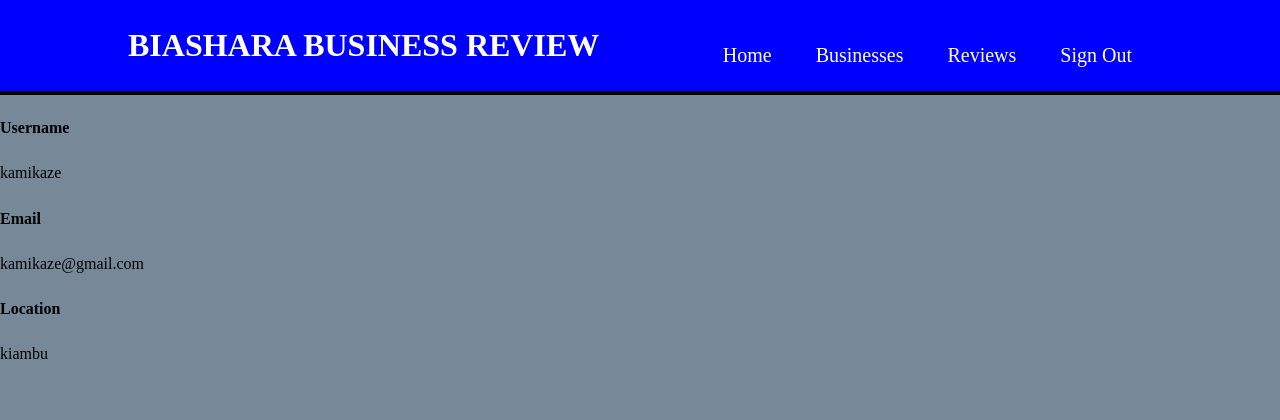
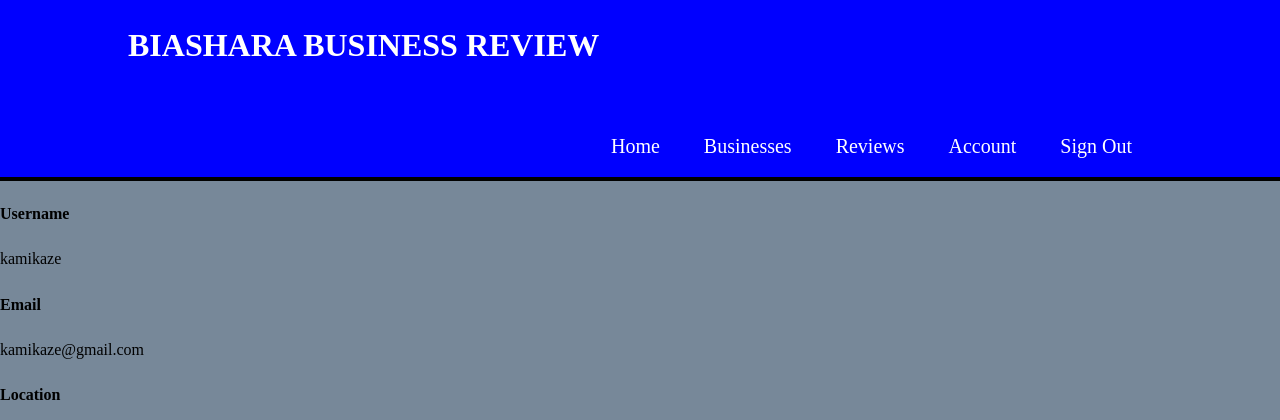
Before and after one commit to CaptainMumo/biashara_business_review, a Flask app: page /account in a window 1280 px wide. Shown: the top 420 px of the page. Run offline with Flask 2, Linux system fonts and the light colour scheme; a user stored in the database is signed in.

Commit message:
add link to account

```diff
--- a/flaskapp/templates/layout.html
+++ b/flaskapp/templates/layout.html
@@ -20,6 +20,7 @@
                     <li><a href="business.html">Businesses</a></li>
                     <li><a href="review.html">Reviews</a></li>
                     {% if current_user.is_authenticated %}
+                        <li><a href="{{ url_for('account') }}">Account</a></li>
                         <li><a href="{{ url_for('signout') }}">Sign Out</a></li>
                     {% else %}
                         <li><a href="{{ url_for('signin') }}">Sign In</a></li>
```
